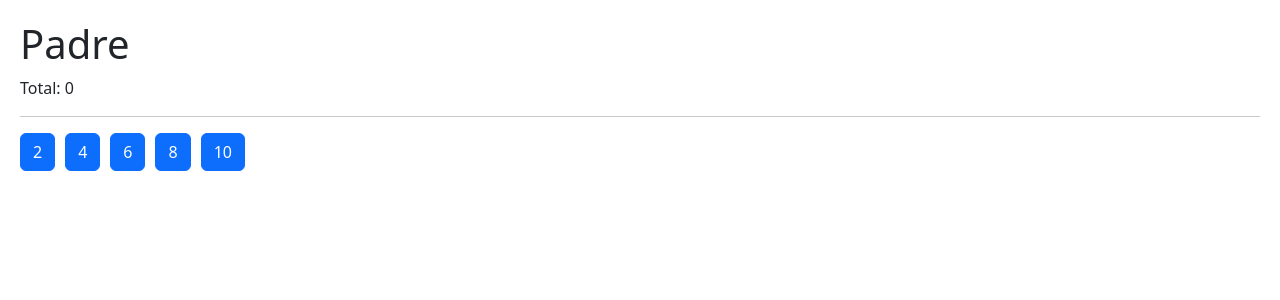
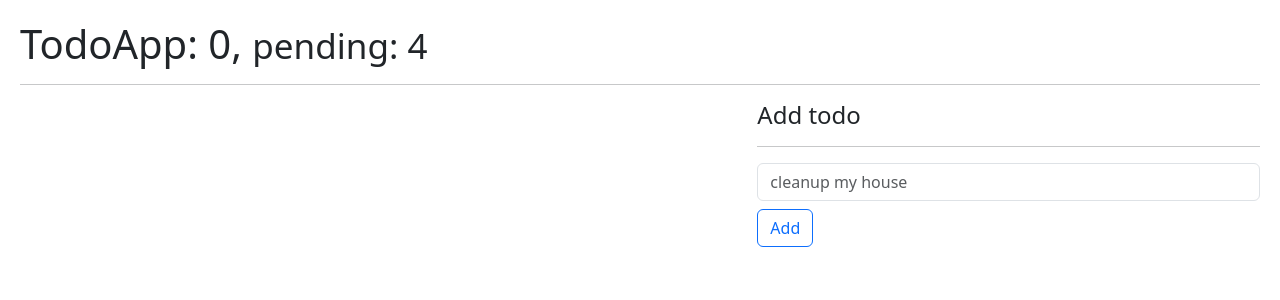
Before and after one commit to karluxio/frontend-react-hooks-app, a React (Vite) app: page / in a window 1280 px wide. Shown: the top 300 px of the page. Built offline with nearby package versions, Linux system fonts and the light colour scheme.

Commit message:
feat: add CRUD of todos

```diff
--- /dev/null
+++ b/src/08-useReducer/TodoAdd.jsx
@@ -0,0 +1,38 @@
+import { useForm } from "../hooks/useForm"
+
+export const TodoAdd = ({ onNewTodo }) => {
+
+  const { description, onInputChange, onResetForm } = useForm({ description: '' })
+
+  const onSubmit = (e) => {
+    e.preventDefault()
+
+    if (description <= 1) return
+    onNewTodo({
+      id: new Date().getTime(),
+      description,
+      done: false
+    })
+
+    onResetForm()
+  }
+
+  return (
+    <>
+      <h4>Add todo</h4>
+      <hr />
+      <form onSubmit={onSubmit}>
+        <input
+          className="form-control"
+          name="description"
+          onChange={onInputChange}
+          placeholder="cleanup my house"
+          type="text"
+          value={description}
+        />
+
+        <button type="submit" className="btn btn-outline-primary mt-2">Add</button>
+      </form>
+    </>
+  )
+}
--- /dev/null
+++ b/src/08-useReducer/TodoApp.jsx
@@ -0,0 +1,51 @@
+import { useReducer, useEffect } from "react"
+import { todosReducer, initialState } from "./TodoReducer"
+import { TodosList } from "./TodosList"
+import { TodoAdd } from "./TodoAdd"
+
+const init = () => {
+  return JSON.parse(localStorage.getItem("todos")) || []
+}
+
+export const TodoApp = () => {
+
+  const [todos, dispatch] = useReducer(todosReducer, initialState, init)
+
+  useEffect(() => {
+    localStorage.setItem("todos", JSON.stringify(todos))
+  }, [todos])
+
+
+  const handleNewTodo = (todo) => {
+    dispatch({ type: '[TODO] add', payload: todo })
+  }
+
+  const handleDeleteTodo = (id) => {
+    dispatch({ type: '[TODO] delete', payload: id })
+  }
+
+  const handleToggleTodo = (id) => {
+    dispatch({ type: '[TODO] toggle', payload: id })
+  }
+
+  return (
+    <>
+
+      <h1>TodoApp: {todos.length}, <small>pending: 4</small></h1>
+      <hr />
+
+      <div className="row">
+
+        <div className="col-7">
+          <TodosList todos={todos} onDeleteTodo={handleDeleteTodo} onToggleTodo={handleToggleTodo} />
+        </div>
+
+        <div className="col-5">
+          <TodoAdd onNewTodo={handleNewTodo} />
+        </div>
+
+      </div>
+
+    </>
+  )
+}
--- /dev/null
+++ b/src/08-useReducer/TodoItem.jsx
@@ -0,0 +1,20 @@
+export const TodoItem = ({ todo, onDeleteTodo, onToggleTodo }) => {
+  return (
+    <li className="d-flex justify-content-between list-group-item">
+
+      <span
+        onClick={() => onToggleTodo(todo.id)}
+        className={`align-self-center ${(todo.done) ? 'text-decoration-line-through' : 'text-decoration-none'}`}
+      >
+        {todo.description}
+      </span>
+
+      <button
+        onClick={() => onDeleteTodo(todo.id)}
+        className="btn btn-danger">
+        delete
+      </button>
+
+    </li >
+  )
+}
--- /dev/null
+++ b/src/08-useReducer/TodoReducer.js
@@ -0,0 +1,38 @@
+
+export const initialState = [
+  // {
+  //   id: new Date().getTime(),
+  //   description: 'Recollect soul gem',
+  //   done: false
+  // },
+  // {
+  //   id: new Date().getTime() + 100,
+  //   description: 'Recollect power gem',
+  //   done: true
+  // }
+]
+
+export const todosReducer = (state = initialState, { type, payload }) => {
+  switch (type) {
+
+    case '[TODO] add':
+      return [...state, { ...payload }]
+
+    case '[TODO] toggle':
+      return [...state].map(todo => {
+        if (todo.id === payload) {
+          return {
+            ...todo,
+            done: !todo.done
+          }
+        }
+        return todo
+      })
+
+    case '[TODO] delete':
+      return [...state].filter(todo => todo.id !== payload)
+
+    default:
+      return state
+  }
+}
--- /dev/null
+++ b/src/08-useReducer/TodosList.jsx
@@ -0,0 +1,13 @@
+import { TodoItem } from "./TodoItem"
+
+export const TodosList = ({ todos = [], onDeleteTodo, onToggleTodo }) => {
+  return (
+    <ul className="list-group">
+      {
+        todos.length > 0 && todos.map(todo => (
+          <TodoItem key={todo.id} todo={todo} onDeleteTodo={onDeleteTodo} onToggleTodo={onToggleTodo} />
+        ))
+      }
+    </ul>
+  )
+}
--- /dev/null
+++ b/src/08-useReducer/intro-reducer.js
@@ -0,0 +1,33 @@
+export const initialState = [
+  {
+    id: 1,
+    todo: 'recollect the soul gem',
+    done: false
+  }
+]
+
+export const todosReducer = (state = initialState, action = {}) => {
+
+  if (action.type === "[TODO] add todo") {
+    return [...state, action.payload]
+  }
+
+  return state
+}
+
+let todos = todosReducer()
+
+const newTodo = {
+  id: 2,
+  todo: "recollect the power gem",
+  done: true
+}
+
+const addTodoAction = {
+  type: '[TODO] add todo',
+  payload: newTodo
+}
+
+todos = todosReducer(todos, addTodoAction)
+
+console.log({ todos });
--- a/src/main.jsx
+++ b/src/main.jsx
@@ -12,12 +12,15 @@ import ReactDOM from 'react-dom/client'
 // import { Memorize } from './06-memos/Memorize'
 // import { MemoHook } from './06-memos/MemoHook'
 // import { CallbackHook } from './06-memos/CallbackHook'
-import { Padre } from './07-tarea-memo/Padre'
+// import { Padre } from './07-tarea-memo/Padre'
+
+// import './08-useReducer/intro-reducer'
 
 import './index.css'
+import { TodoApp } from './08-useReducer/TodoApp'
 
 ReactDOM.createRoot(document.getElementById('root')).render(
-  // <React.StrictMode>
+  //   // <React.StrictMode>
   <>
     {/* <HooksApp /> */}
     {/* <CounterApp />*/}
@@ -30,7 +33,8 @@ ReactDOM.createRoot(document.getElementById('root')).render(
     {/* <Memorize /> */}
     {/* <MemoHook /> */}
     {/* <CallbackHook /> */}
-    <Padre />
+    {/* <Padre /> */}
+    <TodoApp />
   </>
 
 
```
